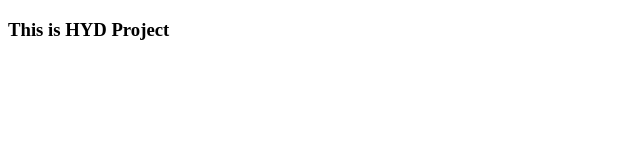
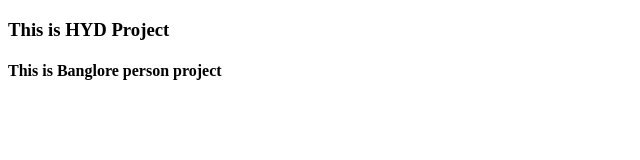
Before and after one commit to HarshitaVaitla/HYD-Project, a plain HTML site: page index.html in a window 1280 px wide. Shown: the whole page, without its empty margins (0-640 px from the left). Drawn offline with Linux system fonts and the light colour scheme.

Commit message:
BEN Project

```diff
--- a/index.html
+++ b/index.html
@@ -7,5 +7,6 @@
 </head>
 <body>
     <h3>This is HYD Project</h3>
+    <h4>This is Banglore person project</h4>
 </body>
 </html>
```
